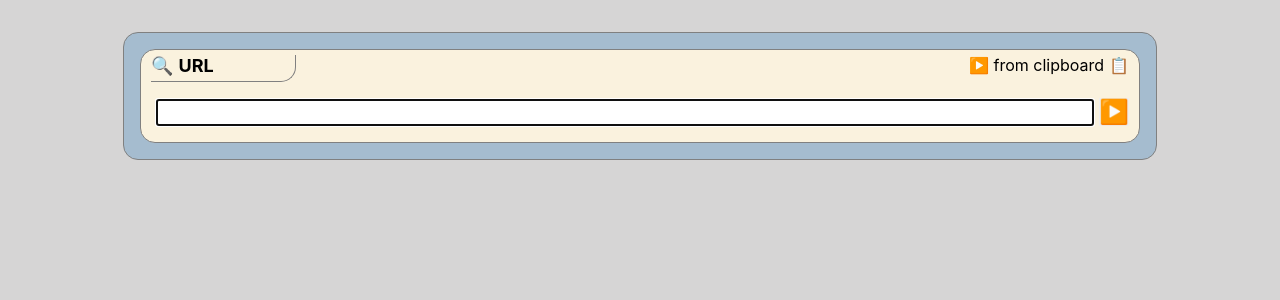
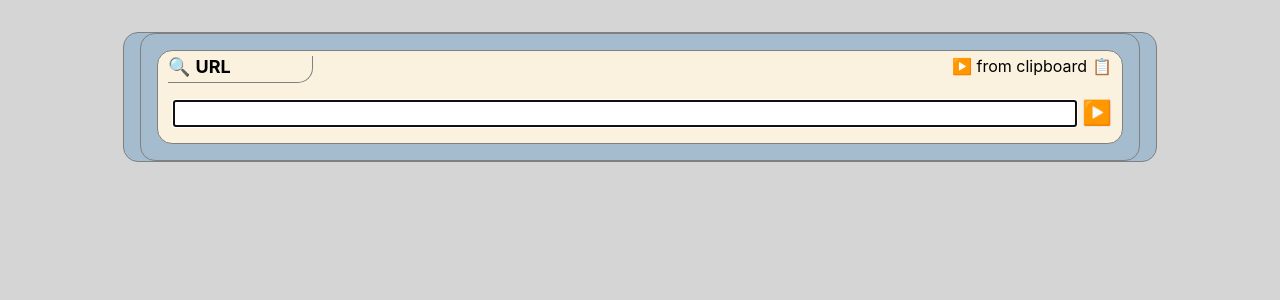
Before and after one commit to penguineer/cleanURI-webui, a React (Create React App) app: page / in a window 1280 px wide. Shown: the top 300 px of the page. Built offline with nearby package versions, Linux system fonts and the light colour scheme.

Commit message:
:art: Move form CSS to the form itself
(Make room for App CSS)

```diff
--- /dev/null
+++ b/src/CleanUriForm.css
@@ -0,0 +1,10 @@
+@import "./common.css";
+
+.cleanUriForm {
+    padding-left: 1em;
+    padding-right: 1em;
+    background-color: var(--app-background);
+    border: 1px solid var(--decoration-color);
+    border-radius: 15px;
+    margin-top: 0;
+  }
--- a/src/CleanUriForm.js
+++ b/src/CleanUriForm.js
@@ -1,3 +1,4 @@
+import './CleanUriForm.css';
 import React from 'react';
 import DecoratedList from './DecoratedList';
 import ErrorList from './ErrorList';
@@ -78,7 +79,7 @@ class CleanUriForm extends React.Component {
         const message = this.state.message;
         const errors = this.state.errors;
         return (
-            <div>
+            <div className="cleanUriForm">
                 <UriInputForm requestUri={this.state.requestUri}
                               changeHandler= {this.onUriChange}
                               submitHandler={this.onSubmit}/>
```
